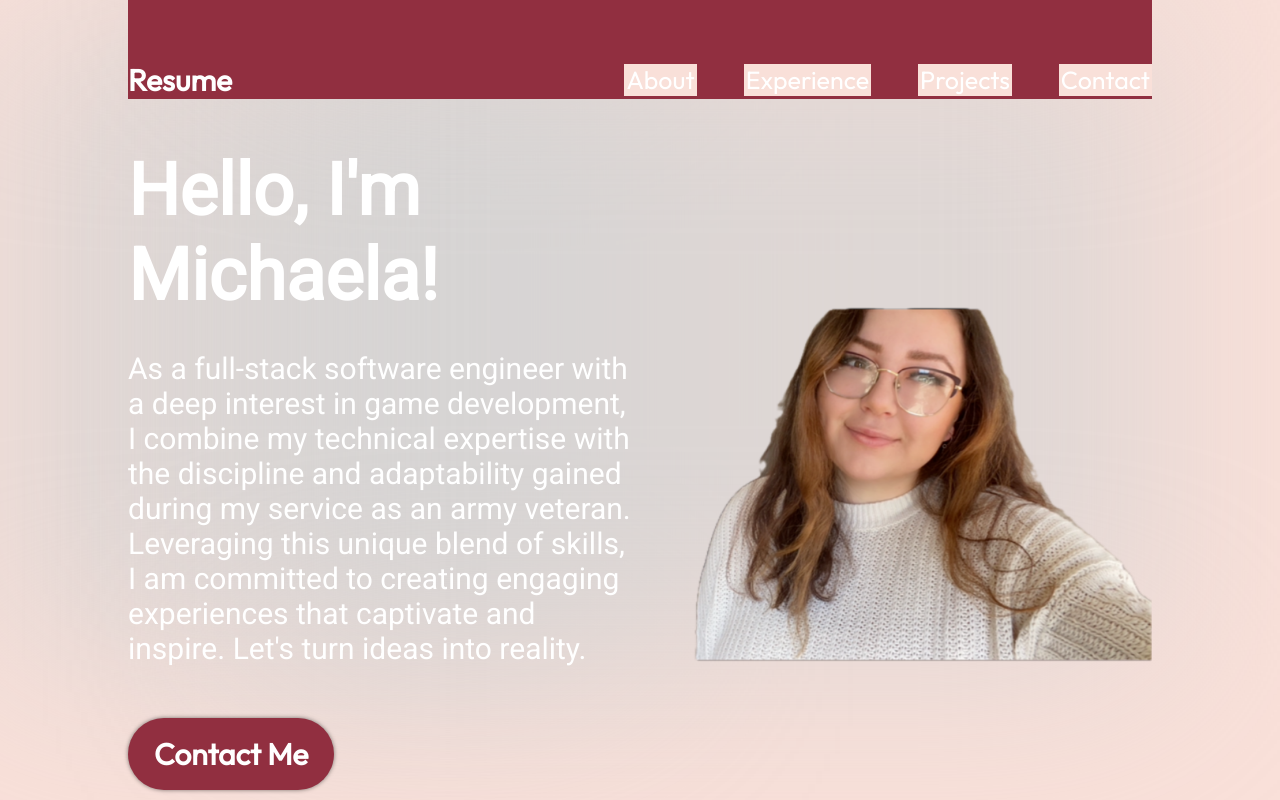
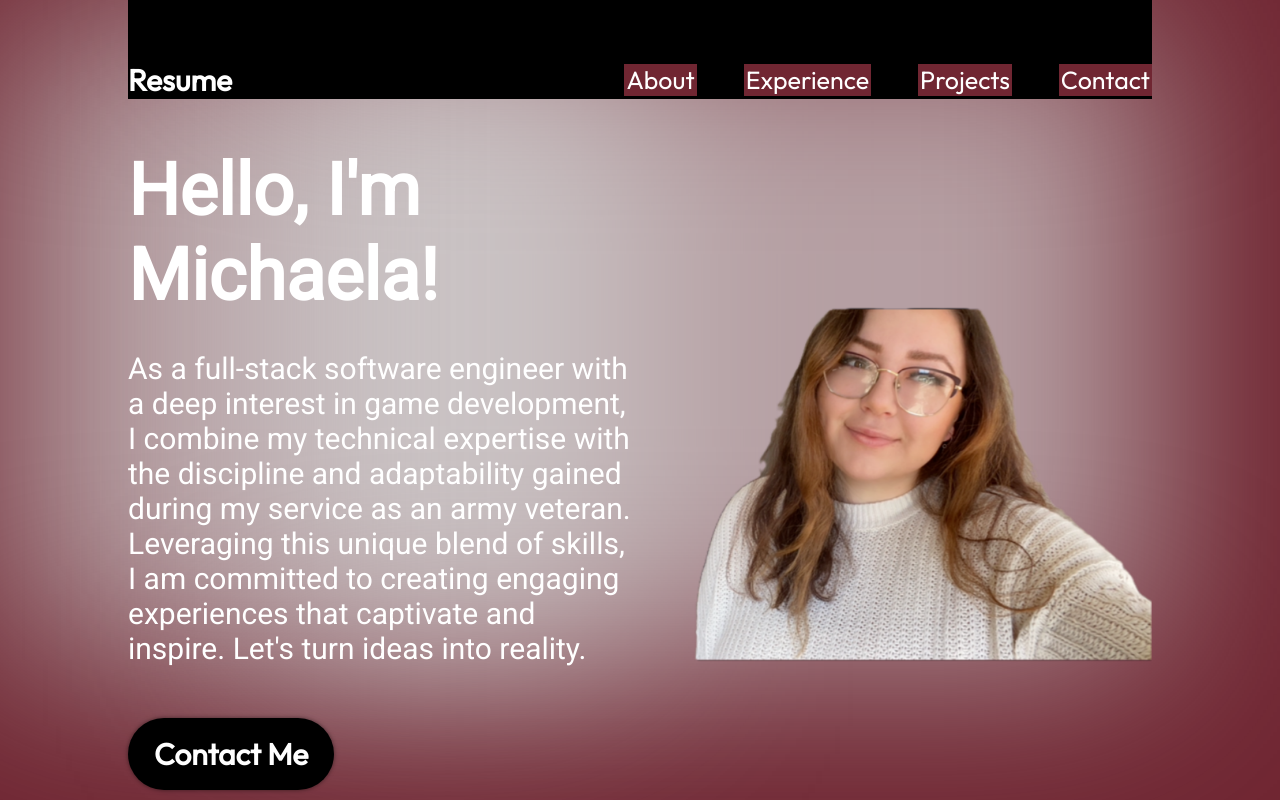
Before and after one commit to MichaelaArteberry/MichaelaArteberry.github.io, a React (Vite) app in the folder portfolio/: page / in a window 1280 px wide. Shown: the top 800 px of the page. Built offline with nearby package versions, Linux system fonts and the light colour scheme.

Commit message:
colors again

```diff
--- a/portfolio/src/vars.css
+++ b/portfolio/src/vars.css
@@ -1,10 +1,10 @@
 :root {
     /* Colours */
-    --color-text: #fff;
-    --color-primary: #912F40;
-    --color-secondary: #F9E0D9;
-    --color-dark: #70798C;
-    --color-bg: #702632;
+    --color-text: #fff; /* this is the text color */
+    --color-primary: black; /* not seeing where this is being used at */
+    --color-bg: #F9E0D9; /* this is the being used as the background */
+    --color-dark: #70798C; /* this is on the projects for the technologies used */
+    --color-secondary: #702632; /* this is the secondary background stuff */
 
     /* Fonts */
     --font-roboto: "Roboto";
```
